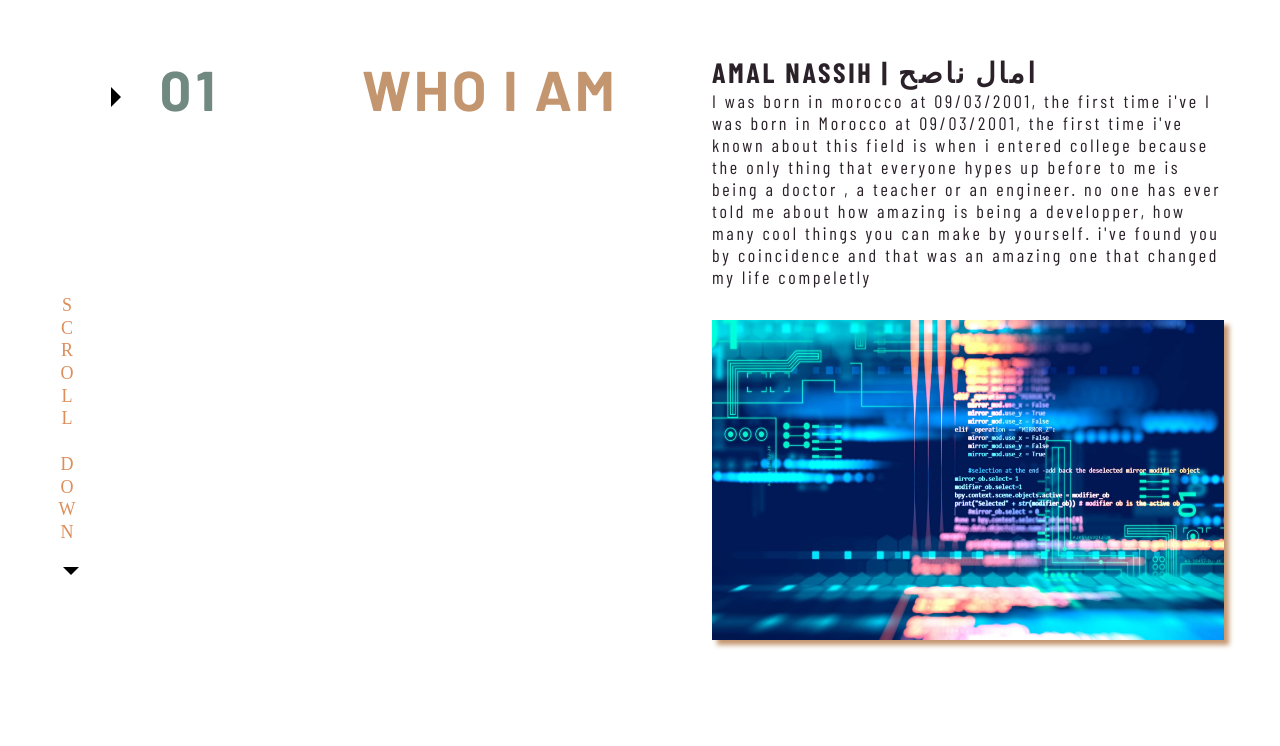
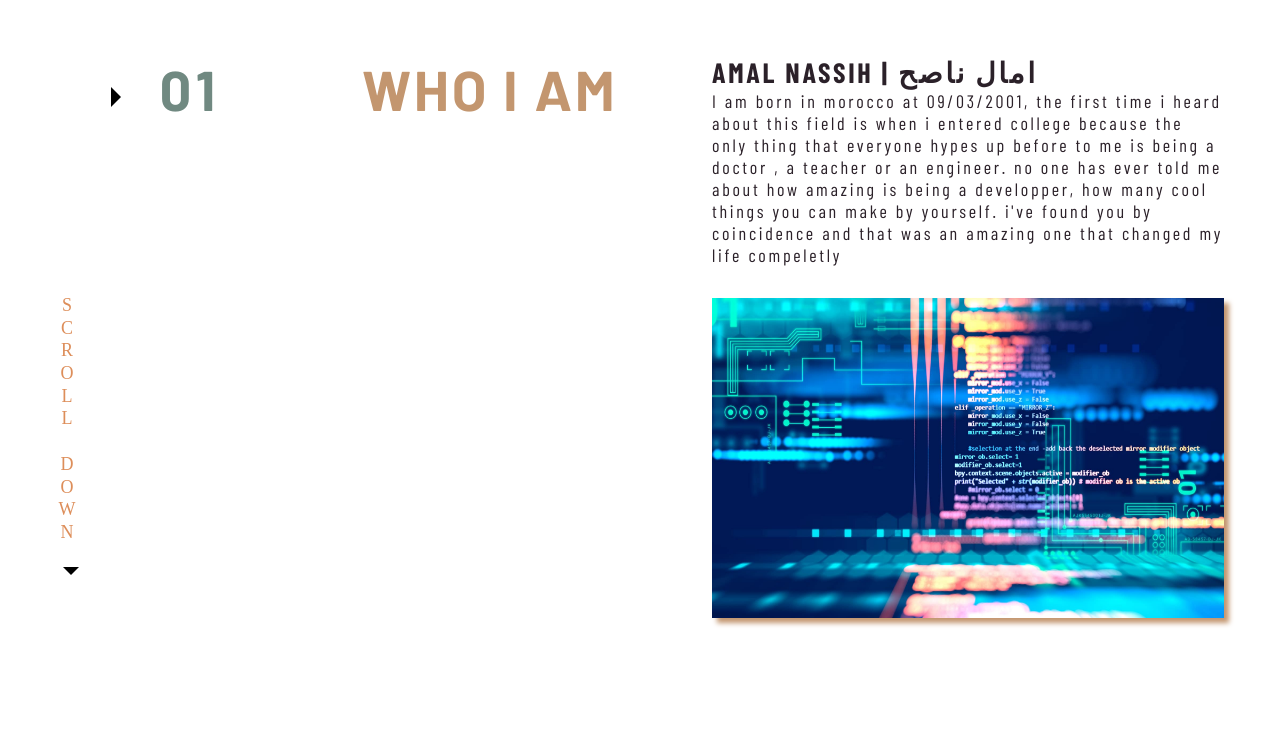
Before and after one commit to amal-nassih/Portfolio, a plain HTML site: page index.html in a window 1280 px wide. Shown: the part 1825-2571 px from the top of the page. Drawn offline with nearby package versions, Linux system fonts and the light colour scheme; a web font is replaced by a local one.

Commit message:
Update index.html

```diff
--- a/index.html
+++ b/index.html
@@ -75,8 +75,7 @@
 
         <h3 class="numberedTitle text-moy uppercase fs-700"><span class="number text-lightblue">01</span> Who i am</h3>
         <div class="p2">
-        <p class="fs-400 text-dark ff-sans-cond"><span class="uppercase fs-500">amal nassih | امال ناصح</span><br> I was born in morocco at 09/03/2001, the first time i've
-            I was born in Morocco at 09/03/2001, the first time i've known about this field is when i entered college because the only thing that everyone hypes up before to me is being a doctor , a teacher or an engineer. no one has ever told me about how amazing is being a developper, how many cool things you can make by yourself. i've found you by coincidence and that was an amazing one that changed my life compeletly
+        <p class="fs-400 text-dark ff-sans-cond"><span class="uppercase fs-500">amal nassih | امال ناصح</span><br> I am born in morocco at 09/03/2001, the first time i heard about this field is when i entered college because the only thing that everyone hypes up before to me is being a doctor , a teacher or an engineer. no one has ever told me about how amazing is being a developper, how many cool things you can make by yourself. i've found you by coincidence and that was an amazing one that changed my life compeletly
        </p>
        <img src="./assets/1.jpg" alt="" srcset="">
 
```
